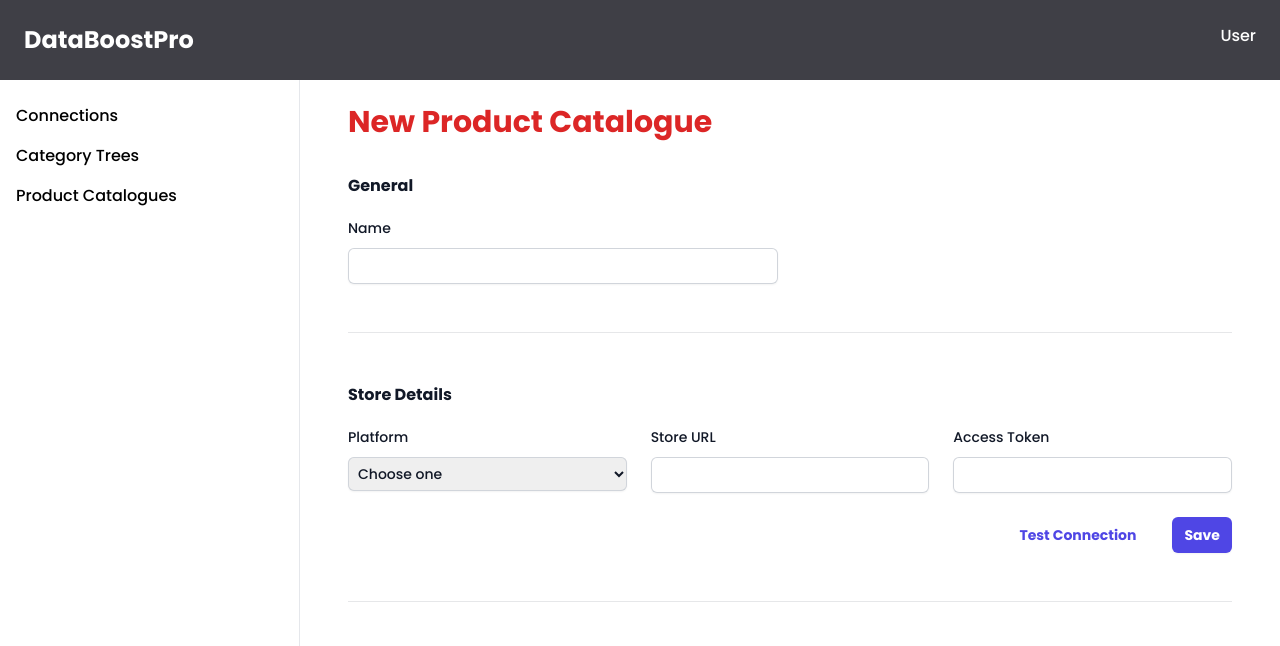
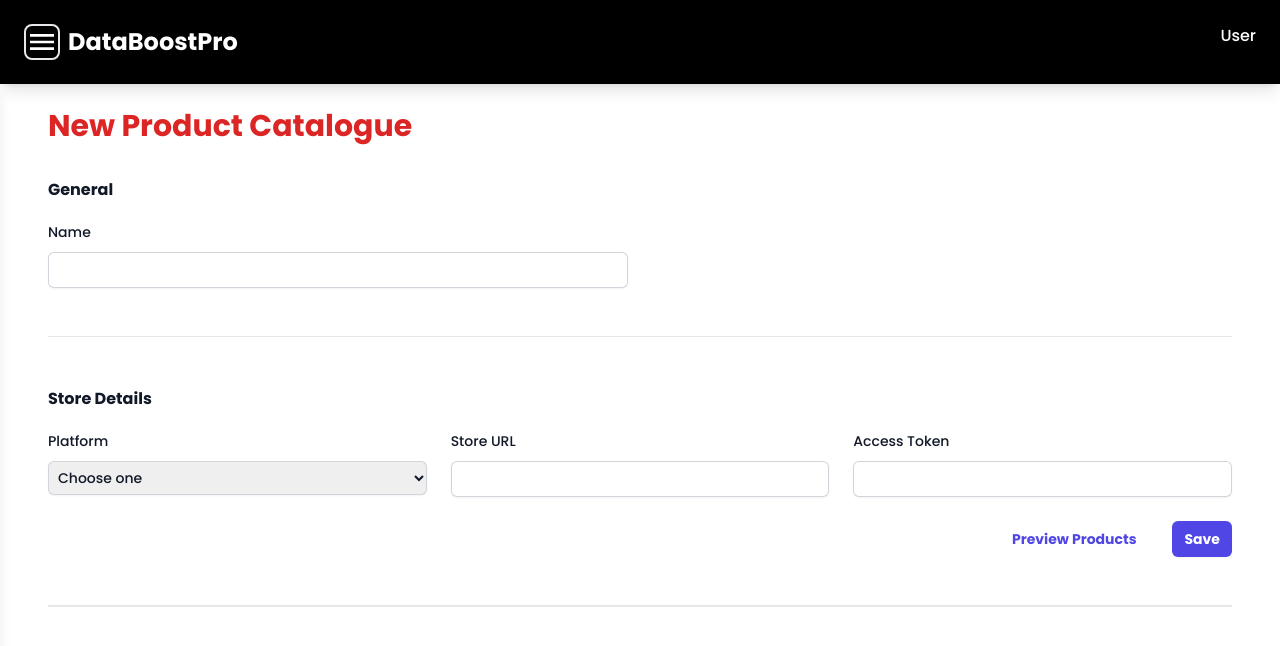
Before and after one commit to luantran1311/nextjs-databoost-pro, a Next.js app: page /product-catalogues/new in a window 1280 px wide. Shown: the top 646 px of the page. Built offline with nearby package versions, Linux system fonts and the light colour scheme.

Commit message:
updated styling

```diff
--- a/app/layout.tsx
+++ b/app/layout.tsx
@@ -1,10 +1,11 @@
 import MainLayout from "@/layout/MainLayout";
 import "./global.css";
+import { Providers } from "@/redux/provider";
 
 export default function RootLayout({
   children,
 }: {
   children: React.ReactNode;
 }) {
-  return <MainLayout>{children}</MainLayout>;
+  return <Providers><MainLayout>{children}</MainLayout></Providers>;
 }
--- a/app/product-catalogues/new/page.tsx
+++ b/app/product-catalogues/new/page.tsx
@@ -2,11 +2,14 @@
 
 import ProductCatalogueView from "@/components/ProductCatalogueView";
 import { fetcher } from "@/lib/swrFetcher";
-import React, { useState } from "react";
+import React, { useEffect, useState } from "react";
 import useSWR from "swr";
 import { useForm, SubmitHandler } from "react-hook-form";
 import axios from "axios";
 import LoadingIcon from "@/components/LoadingIcon";
+import ChevronLeftIcon from '@mui/icons-material/ChevronLeft';
+import ChevronRightIcon from '@mui/icons-material/ChevronRight';
+
 
 type Inputs = {
   name: string;
@@ -30,7 +33,8 @@ const ProductCataloguesAdd = () => {
     formState: { errors },
   } = useForm<Inputs>();
   const onFormSubmit: SubmitHandler<Inputs> = (data) => console.log(data);
-  const onConnectionTest = async () => {
+
+  const fetchProducts = async() => {
     setLoading(true);
     const storeUrl = watch("storeUrl");
     const accessToken = watch("accessToken");
@@ -55,7 +59,15 @@ const ProductCataloguesAdd = () => {
         setMaxPage(Math.ceil(res.data.total_count / productsPerPage));
       })
       .finally(() => setLoading(false));
-  };
+  }
+
+  useEffect(() => {
+    //if the table has items, then fetch products base on pages, rows per page
+    if(productCatalogueList && productCatalogueList.length > 0) {
+      console.log('ue');
+      fetchProducts();
+    }
+  },[currentPage,productsPerPage]);
 
   const handlePageChange = async (e: any, action: string) => {
     console.log('changed')
@@ -71,37 +83,45 @@ const ProductCataloguesAdd = () => {
         }
         return;
       default:
-        setCurrentPage(e.target.value);
+        //submit when Enter key is pressed
+        if(e.key === "Enter") setCurrentPage(e.target.value);
         return;
     }
   };
 
+
   const TableActionGroup = () => {
     return (
-      <div className="action-group flex justify-between items-center">
+      <div className="action-group flex justify-between items-center my-4">
         <div className="left">
           <p>{totalProductCount} products</p>
         </div>
-        <div className="right">
+        <div className="right flex justify-evenly items-center gap-2">
           <button
+            className="bg-slate-300 py-2 px-1 rounded-md"
             type="button"
             onClick={(e: any) => handlePageChange(e, "prev")}
           >
-            Previous Page
+            <ChevronLeftIcon />
+            <span className="hidden">Previous Page</span>
           </button>
           <input
+            className="block w-20 text-center rounded-md border-0 p-1.5 text-gray-900 shadow-sm ring-1 ring-inset ring-gray-300 placeholder:text-gray-400 focus:ring-2 focus:ring-inset focus:ring-indigo-600 sm:text-sm sm:leading-6"
             type="number"
             defaultValue={currentPage}
             min={1}
             max={maxPage}
-            onChange={(e: any) => handlePageChange(e, "")}
+            onKeyDown={(e: any) => handlePageChange(e, "")}
           />
-          <p>{maxPage}</p>
+          <span className="block mr-1">of {maxPage}</span>
           <button
+                      className="bg-slate-300 py-2 px-1 rounded-md"
+
             type="button"
             onClick={(e: any) => handlePageChange(e, "next")}
           >
-            Next Page
+            <span className="hidden">Next Page</span>
+            <ChevronRightIcon />
           </button>
         </div>
       </div>
@@ -201,10 +221,10 @@ const ProductCataloguesAdd = () => {
                 <div className="mt-6 flex items-center justify-end gap-x-6">
                   <button
                     type="button"
-                    onClick={onConnectionTest}
+                    onClick={fetchProducts}
                     className="rounded-md px-3 py-2 text-sm font-semibold text-indigo-600"
                   >
-                    Test Connection
+                    Preview Products
                   </button>
                   <button
                     type="submit"
@@ -216,13 +236,14 @@ const ProductCataloguesAdd = () => {
               </div>
             </div>
           </form>
+          <div className="border-b border-gray-900/10">
           {loading && (
-            <div className="col-span-full">
+            <div className="col-span-full my-12">
               <LoadingIcon />
             </div>
           )}
           {!loading && productCatalogueList.length > 0 && (
-            <div className="border-b border-gray-900/10 pb-12">
+            <div className="my-12">
               <h2 className="text-base font-semibold leading-7 text-gray-900">
                 Product Catalogues Preview
               </h2>
@@ -235,6 +256,7 @@ const ProductCataloguesAdd = () => {
               </div>
             </div>
           )}
+          </div>
         </div>
       </div>
     );
--- a/components/Header.tsx
+++ b/components/Header.tsx
@@ -1,11 +1,41 @@
+"use client";
+
 import React from "react";
+import MenuIcon from "@mui/icons-material/Menu";
+import CloseIcon from '@mui/icons-material/Close';
+import Icon from "@mui/material/Icon";
+import { open, close } from "@/redux/features/menuSlice";
+import { useAppDispatch, useAppSelector } from "@/redux/hooks";
 
 const Header = () => {
+    const isMenuOpened = useAppSelector((state) => state.menuReducer.isOpened);
+    const dispatch = useAppDispatch();
+
+    const toggleMenu = async () => {
+        //if menu is opened, then close it
+        if(isMenuOpened) {
+            dispatch(close())
+        }
+        else {
+            dispatch(open())
+        }
+    }
+
     return (
-    <div className="bg-zinc-700 sticky top-0">
+        <div className="bg-black sticky top-0 shadow-lg">
             <div className="wrapper flex justify-between p-6">
-        <div className="left">
-          <p className="text-white text-2xl font-bold">DataBoostPro</p>
+                <div className="left flex items-center gap-2">
+                    <button
+                        className="hamburger text-white text-lg border-2 rounded-lg"
+                        onClick={toggleMenu}
+                    >
+                        <Icon component={isMenuOpened ?  CloseIcon : MenuIcon} sx={{ fontSize: "2rem" }} />
+
+                        <span className="hidden">Hamburger</span>
+                    </button>
+                    <p className="text-white text-2xl font-bold">
+                        DataBoostPro
+                    </p>
                 </div>
                 <div className="right">
                     <p className="text-white">User</p>
--- a/components/Sidebar.tsx
+++ b/components/Sidebar.tsx
@@ -1,35 +1,62 @@
-import Link from 'next/link'
-import React from 'react'
+"use client";
+
+import Link from "next/link";
+import React from "react";
+import CategoryIcon from "@mui/icons-material/Category";
+import AppsIcon from "@mui/icons-material/Apps";
+import IntegrationInstructionsIcon from "@mui/icons-material/IntegrationInstructions";
+import { useAppSelector } from "@/redux/hooks";
 
 const menuItems = [
     {
-        slug: '/connections',
-        name: "Connections"
+        slug: "/connections",
+        name: "Connections",
+        icon: <IntegrationInstructionsIcon />,
     },
     {
-        slug: '/category-trees',
-        name: "Category Trees"
+        slug: "/category-trees",
+        name: "Category Trees",
+        icon: <CategoryIcon />,
     },
     {
-        slug: '/product-catalogues',
-        name: "Product Catalogues"
-    }
-]
+        slug: "/product-catalogues",
+        name: "Product Catalogues",
+        icon: <AppsIcon />,
+    },
+];
 
 const Sidebar = () => {
-  return (
-    <aside className="w-[300px] fixed top-[80px] left-0 h-full border-r">
-        <div className="wrapper px-2 py-4">
-            <ul>
-                {
-                    menuItems.map((item: any, index: number) => (
-                        <li key={index} className="p-2 hover:text-red-600"><Link href={item.slug}>{item.name}</Link></li>
-                    ))
-                }
-            </ul>
+    const isMenuOpened = useAppSelector((state) => state.menuReducer.isOpened);
+
+    return (
+        <div className="menu-container relative">
+            <aside
+                className={`z-50 bg-white py-6 px-4 transition-transform w-[300px] fixed top-[80px] left-0 h-full shadow-lg ${
+                    isMenuOpened ? "" : "-translate-x-full"
+                }`}
+            >
+                <ul>
+                    {menuItems.map((item: any, index: number) => (
+                        <li
+                            key={index}
+                            className="hover:text-red-600 text-lg font-semibold mb-2"
+                        >
+                            <Link
+                                href={item.slug}
+                                className="flex items-center gap-2 py-2 px-4"
+                            >
+                                {item.icon}
+                                <span>{item.name}</span>
+                            </Link>
+                        </li>
+                    ))}
+                </ul>
+            </aside>
+            {isMenuOpened && (
+                <div className="backdrop-blur-sm lg:backdrop-blur-none w-[100vw] h-full absolute top-0 left-0"></div>
+            )}
         </div>
-    </aside>
-  )
-}
+    );
+};
 
-export default Sidebar
+export default Sidebar;
--- a/layout/MainLayout.tsx
+++ b/layout/MainLayout.tsx
@@ -19,7 +19,7 @@ const MainLayout = ({ children }: { children: React.ReactNode }) => {
         <Header />
         <div id="main" className="flex">
           <Sidebar />
-          <div id="content" className="w-full py-6 px-4 ml-[300px]">
+          <div id="content" className="w-full py-6 px-4">
             <div className="wrapper m-auto px-8">
               {children}
             </div>
--- a/package.json
+++ b/package.json
@@ -19,6 +19,7 @@
     "@mui/material": "^5.14.1",
     "@mui/x-data-grid-generator": "^6.10.0",
     "@mui/x-data-grid-pro": "^6.10.1",
+    "@reduxjs/toolkit": "^1.9.5",
     "@types/node": "20.4.2",
     "@types/react": "18.2.15",
     "@types/react-dom": "18.2.7",
@@ -28,12 +29,14 @@
     "eslint-config-next": "13.4.10",
     "moment": "^2.29.4",
     "next": "13.4.10",
+    "next-redux-wrapper": "^8.1.0",
     "react": "18.2.0",
     "react-data-grid": "^7.0.0-beta.34",
     "react-dom": "18.2.0",
     "react-dropzone": "^14.2.3",
     "react-hook-form": "^7.45.2",
     "react-papaparse": "^4.1.0",
+    "react-redux": "^8.1.1",
     "swr": "^2.2.0",
     "typescript": "5.1.6",
     "uuidv4": "^6.2.13"
--- /dev/null
+++ b/redux/features/menuSlice.ts
@@ -0,0 +1,27 @@
+import { createSlice, PayloadAction } from "@reduxjs/toolkit";
+
+interface MenuState {
+  isOpened: boolean;
+};
+
+const initialState : MenuState = {
+    isOpened: false,
+}
+
+export const menu = createSlice({
+  name: "menu",
+  initialState,
+  reducers: {
+    open: (state) => {
+        state.isOpened = true;
+    },
+    close: (state) => {
+        state.isOpened = false;
+    }
+  },
+});
+
+export const {
+    open, close
+} = menu.actions;
+export default menu.reducer;
--- /dev/null
+++ b/redux/hooks.ts
@@ -0,0 +1,5 @@
+import { TypedUseSelectorHook, useDispatch, useSelector } from "react-redux";
+import type { RootState, AppDispatch } from "./store";
+
+export const useAppDispatch = () => useDispatch<AppDispatch>();
+export const useAppSelector: TypedUseSelectorHook<RootState> = useSelector;
--- /dev/null
+++ b/redux/provider.tsx
@@ -0,0 +1,8 @@
+"use client";
+
+import { store } from "./store";
+import { Provider } from "react-redux";
+
+export function Providers({ children }: { children: React.ReactNode }) {
+  return <Provider store={store}>{children}</Provider>;
+}
--- /dev/null
+++ b/redux/store.ts
@@ -0,0 +1,12 @@
+import { configureStore } from "@reduxjs/toolkit";
+import menuReducer from "./features/menuSlice";
+
+export const store = configureStore({
+    reducer: {
+        menuReducer
+    },
+    devTools: process.env.NODE_ENV !== "production",
+  });
+
+  export type RootState = ReturnType<typeof store.getState>;
+  export type AppDispatch = typeof store.dispatch;
```
Also changed, not shown: 1 other file (tests, documents, lock files or other folders). Lines whose indentation alone changed are shown as unchanged.
